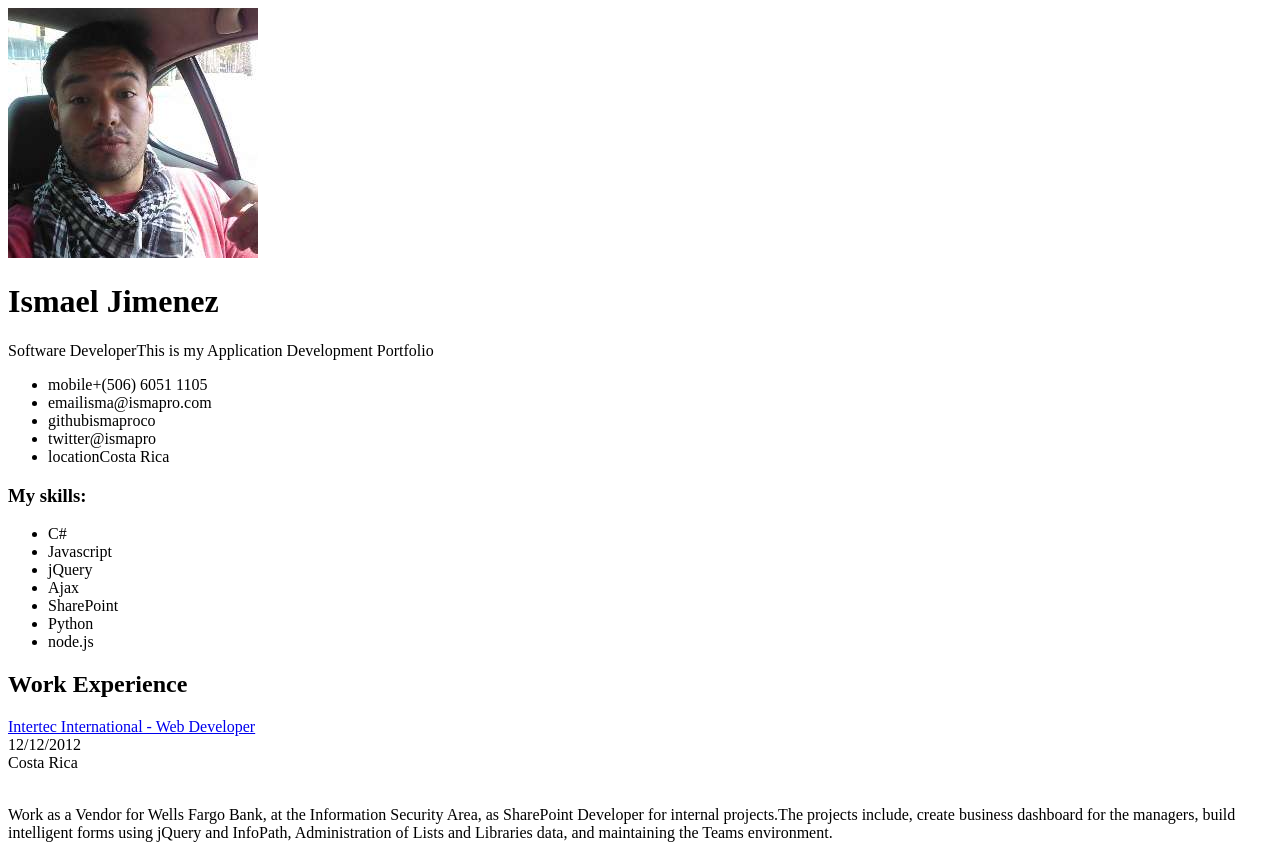
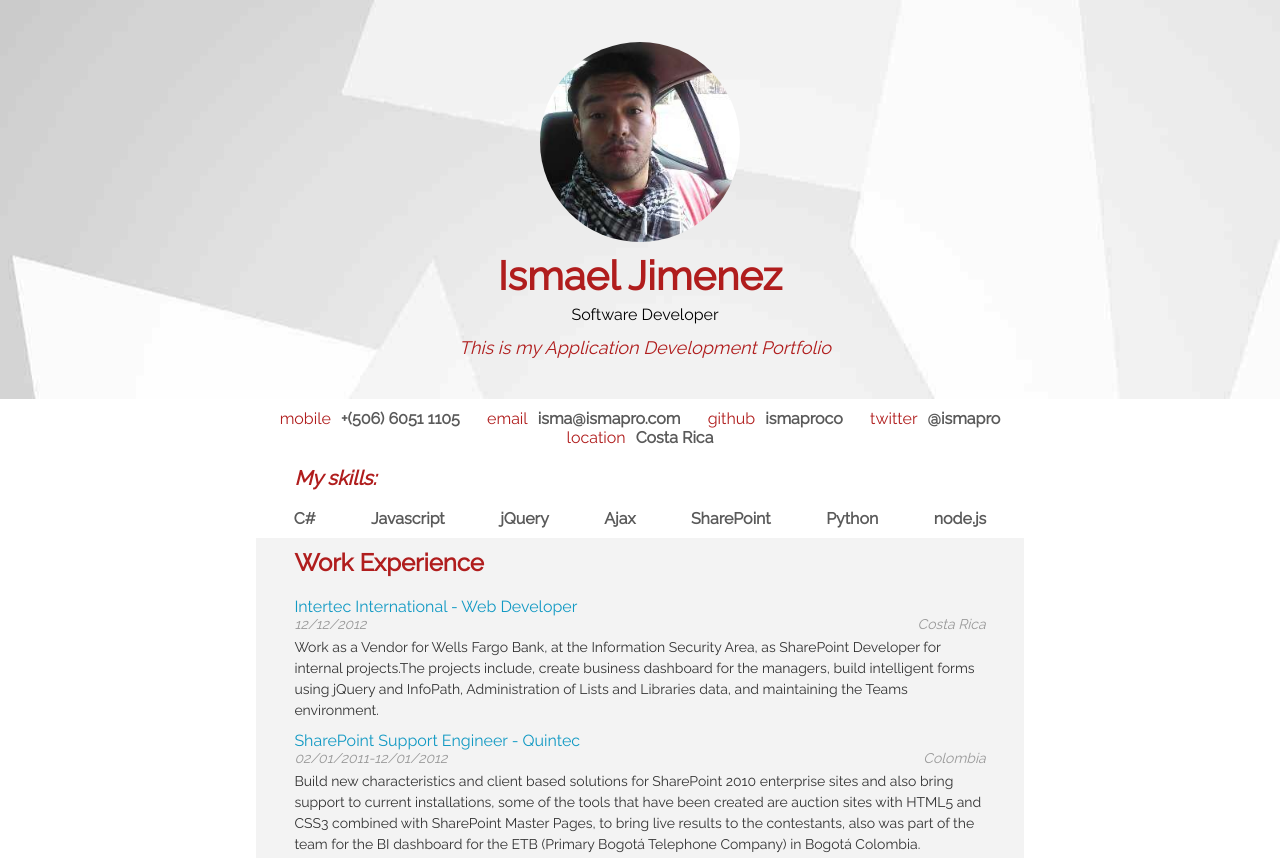
Before and after one commit to ismaproco/ismapro.github.io, a plain HTML site: page index.html in a window 1280 px wide. Shown: the top 858 px of the page. Drawn offline with nearby package versions, Linux system fonts and the light colour scheme; some packages are replaced by stand-ins of ours.

Commit message:
more script optimizing

```diff
--- a/index.html
+++ b/index.html
@@ -40,12 +40,12 @@
   <!-- Builds the resume -->
   <script async src="js/resumeBuilder.js"></script>
   <!-- Resume custom fonts -->
-  <!--<link href='http://fonts.googleapis.com/css?family=Raleway:400' rel='stylesheet' type='text/css'>
+  <link href='http://fonts.googleapis.com/css?family=Raleway:400' rel='stylesheet' type='text/css'>
   <!-- Load the page styles. -->
-  <!--<link href="css/style.css" rel="stylesheet" type="text/css">
+  <link href="css/style.css" rel="stylesheet" type="text/css">
 
   <!--  Google Map for the resume!  -->
-  <!--<script type="text/javascript" src="http://maps.googleapis.com/maps/api/js?libraries=places"></script>
-  -->
+  <script type="text/javascript" src="http://maps.googleapis.com/maps/api/js?libraries=places"></script>
+
 </body>
 </html>
```
